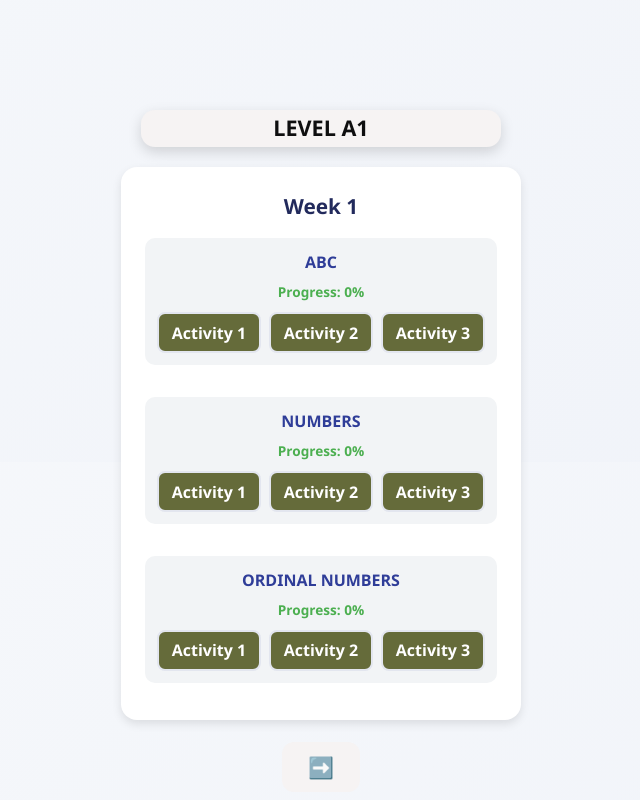
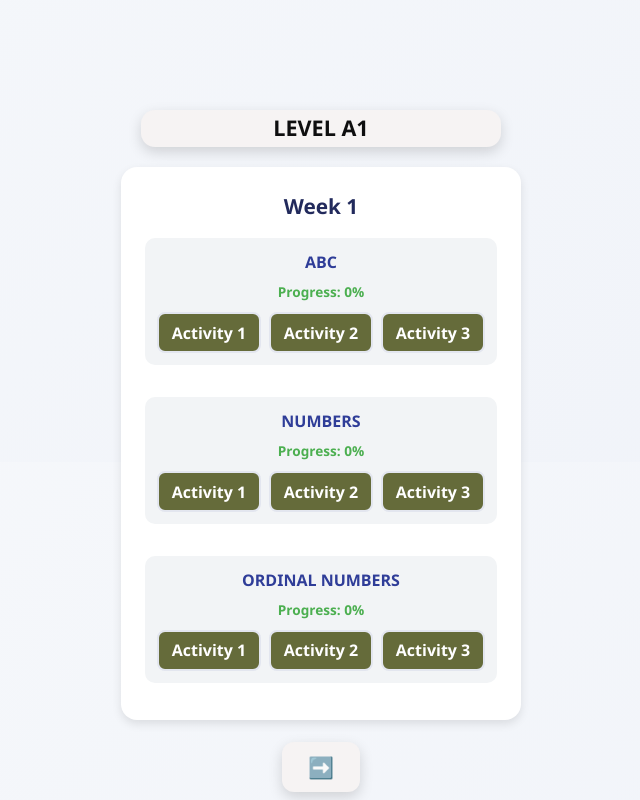
Before and after one commit to claretd23/SysEngLearn-vercel, a React (Vite) app: page /inicio/A1 in a window 1280 px wide. Shown: the part 338-1138 px from the top of the page, without its empty margins (319-959 px from the left). Built offline with nearby package versions, Linux system fonts and the light colour scheme; no server answers.

Commit message:
cambio diseño inicioA1

```diff
--- a/src/pages/niveles/InicioA1.css
+++ b/src/pages/niveles/InicioA1.css
@@ -150,6 +150,7 @@ background: linear-gradient(135deg, #f6f8fb 0%, #f0f3f9 100%);
   font-size: 1.3rem;
   border-radius: 12px;
   cursor: pointer;
+  box-shadow: 0 5px 14px rgba(0, 0, 0, 0.15);
 }
 
 /* BOTÓN ARRIBA */
```
